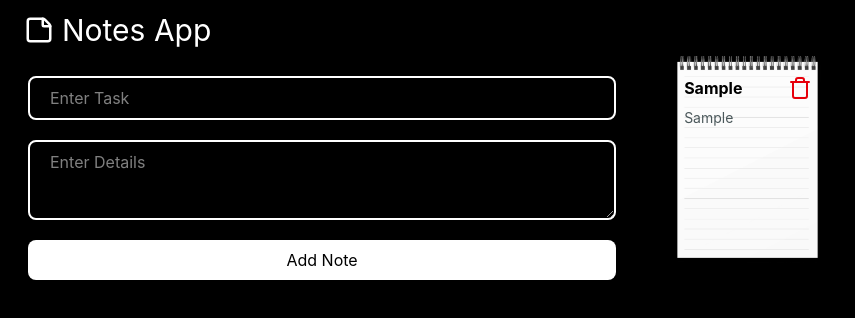
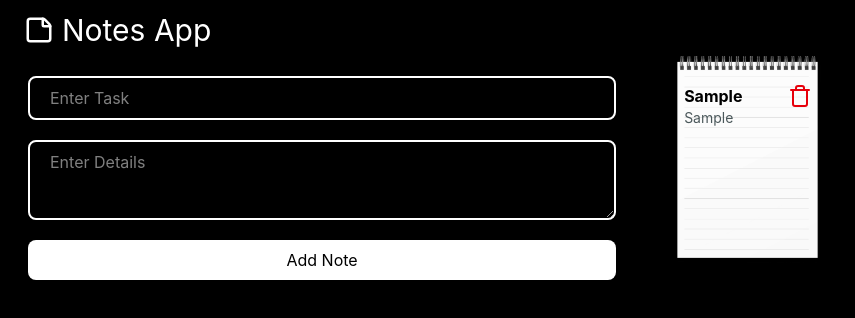
Before and after one commit to anshulsen01032006-boop/NotesApp, a React (Vite) app: page / in a window 1280 px wide. Both pictures are taken after typing "Sample", "Sample" into the empty fields and a click on the button "Add Note". Shown: the top 318 px of the page, without its empty margins (0-855 px from the left). Built offline with nearby package versions, Linux system fonts and the light colour scheme.

Commit message:
Update App.jsx

```diff
--- a/src/App.jsx
+++ b/src/App.jsx
@@ -85,7 +85,7 @@ const App = () => {
               return (
                 <div
                   key={idx}
-                  className="h-52 w-40  bg-cover overflow-auto text-black  " style={{backgroundImage: `url(${Image})`}}
+                  className="h-52 w-40  bg-cover overflow-auto py-2 text-black  " style={{backgroundImage: `url(${Image})`}}
                   id="page"
                 >
                   <p
@@ -99,7 +99,7 @@ const App = () => {
                   <h1 className="text-md font-bold px-3 -mt-6 flex">
                     {elem.title}
                   </h1>
-                  <p className="text-sm text-mist-600 px-3 py-2 ">{elem.detail}</p>
+                  <p className="text-sm text-mist-600 px-3  ">{elem.detail}</p>
                 </div>
               );
             })}
```
